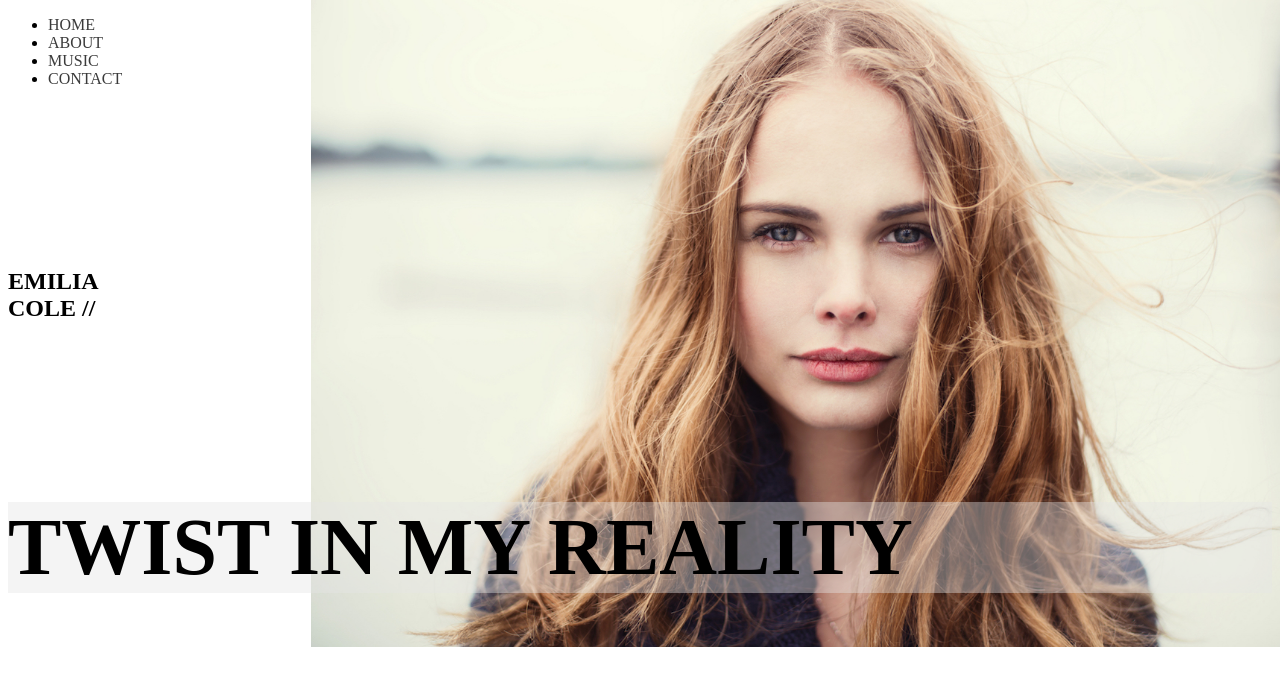
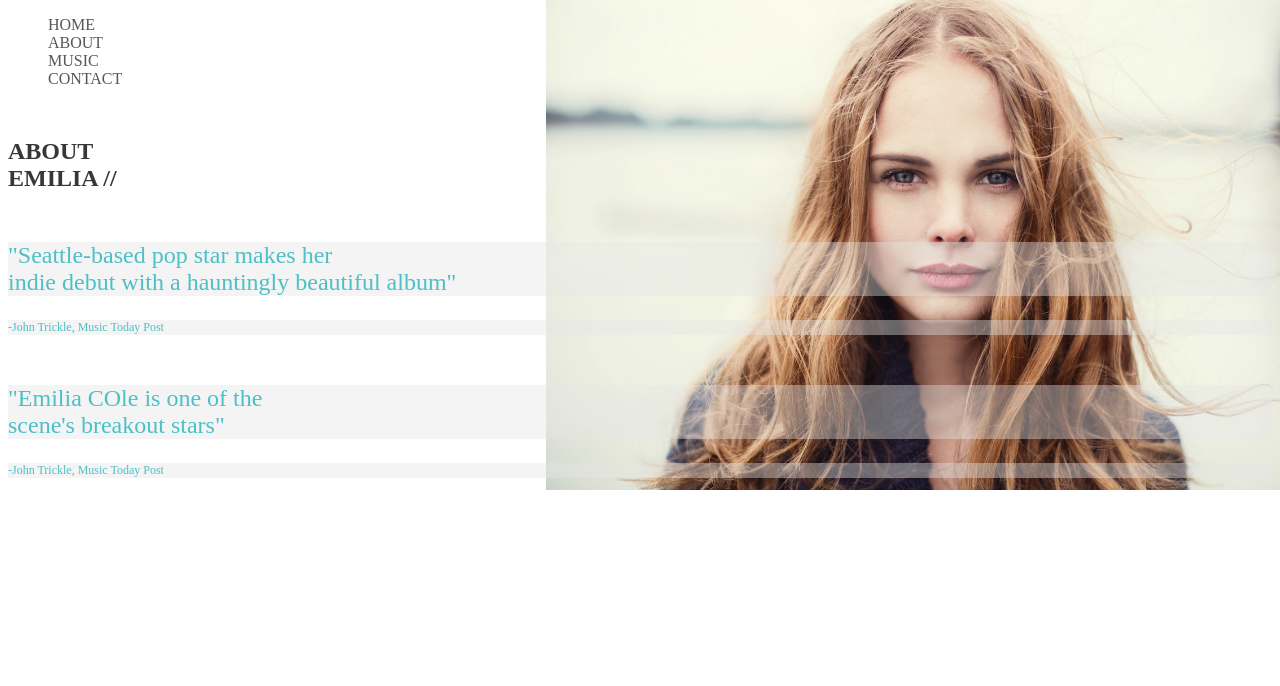
Before and after one commit to tramallo-alt/RepositorioEmiliaCole, a plain HTML site: page about.html in a window 1280 px wide. Drawn offline with Linux system fonts and the light colour scheme.

Commit message:
Terminado about

```diff
--- a/about.html
+++ b/about.html
@@ -18,14 +18,18 @@
             </ul>
             </nav>
 
-            <section class="sectionhome">
-                <h2>EMILIA <BR>
-                    COLE //
+            <section class="sectionabout">
+                <h2 class="tituloabout">ABOUT <BR>
+                    EMILIA //
                 </h2>
+                <P class="descripAbout">"Seattle-based pop star makes her <br>
+                   indie debut with a hauntingly beautiful album" </P>
+                <p class="autorAbout">-John Trickle, Music Today Post</p>
+                <P class="descripAbout">"Emilia COle is one of the <br>
+                    scene's breakout stars" </P>
+                 <p class="autorAbout">-John Trickle, Music Today Post</p>
             </section>
-        <footer class="footerhome">
-            <h1 class="tituloHome">TWIST IN MY REALITY </h1>
-            </footer>
+
 </body>
 
 </html>
--- a/style.css
+++ b/style.css
@@ -6,15 +6,19 @@
 }
 
 a {
-    color: rgb(59, 59, 59);
+    color: rgb(86, 86, 86);
     text-decoration: none;
+}
+
+li {
+        list-style-type: none;
 }
 
 .sectionhome {
     margin-top: 180px;
 }
 .footerhome {
-    margin-top: 180px;
+    margin-top: 150px;
 }
 
 .tituloHome {
@@ -28,3 +32,20 @@
     background-repeat: no-repeat;
     background-size: contain;
 }
+
+.descripAbout {
+    font-size: 24px;
+    background-color: rgba(228, 228, 228, 0.406);
+    color: rgb(76, 192, 198);
+    margin-top: 50px;
+}
+.autorAbout {
+    background-color: rgba(228, 228, 228, 0.406);
+    color: rgb(76, 192, 198);
+    font-size: 12px;
+    margin-top: 10px;
+}
+.tituloabout {
+    margin-top: 50px;
+    color: rgb(55, 55, 54);
+}
```
